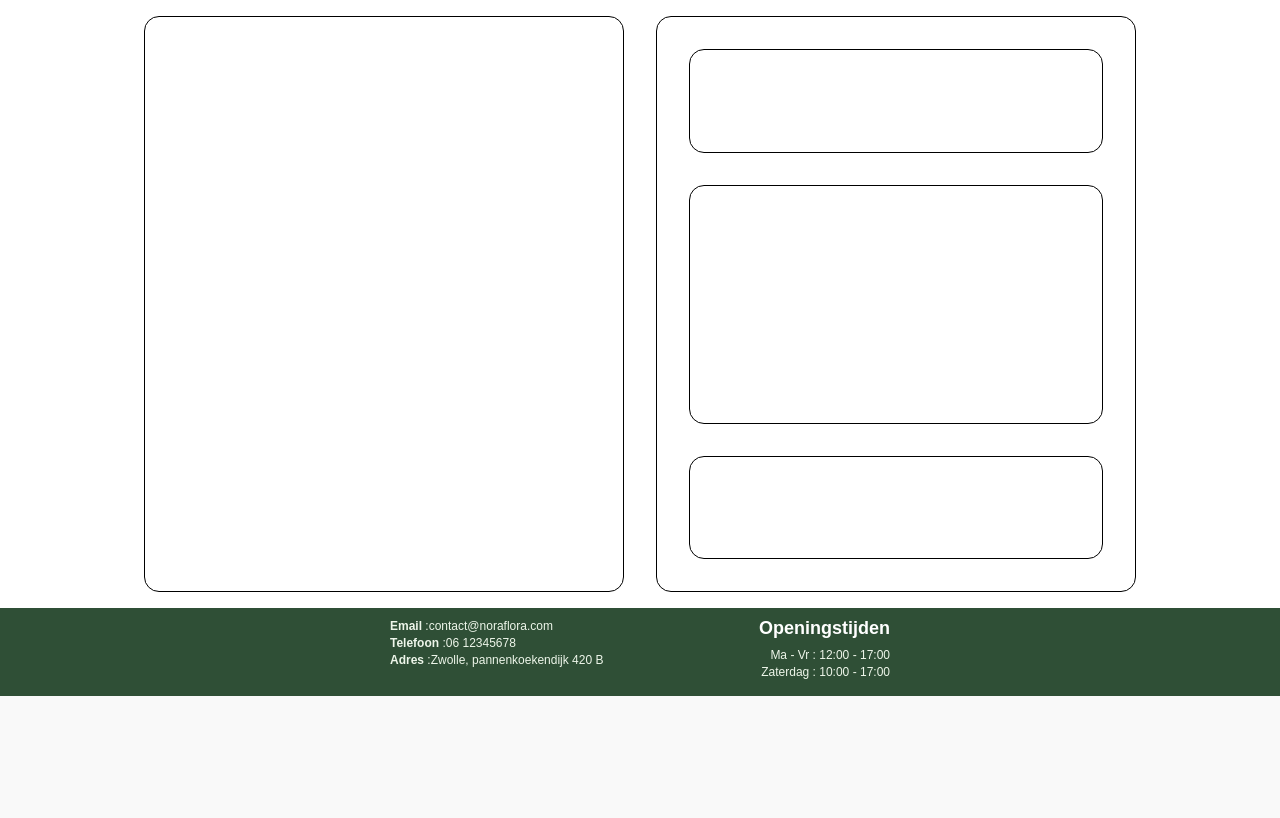
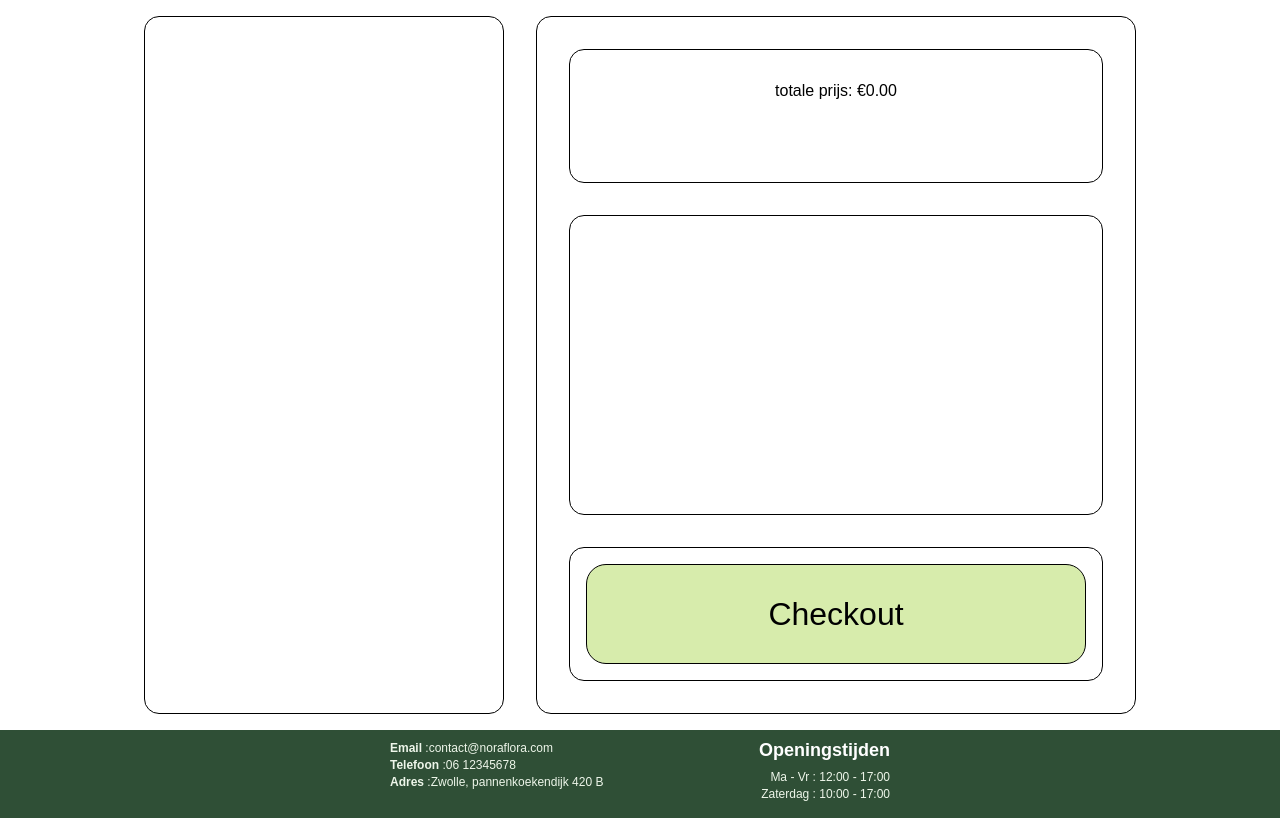
Before and after one commit to Lukas-1601/Nora-s-Flora-s2, a PHP site: page /ShoppingCart.html in a window 1280 px wide. Shown: the part 112-930 px from the top of the page. Before the commit the page ends 808 px from the top, so only its background shows below. Run offline with PHP 8.4, Linux system fonts and the light colour scheme.

Commit message:
added stuff to shoppingcart
for a example

```diff
--- a/ShoppingCart.html
+++ b/ShoppingCart.html
@@ -27,7 +27,7 @@
 
         <article class="box checkout">
           <section class="sub-box">
-
+           <p> totale prijs: <span class="totale-prijs">€0.00</span></p>
           </section>
 
           <section class="sub-box order-summary">
@@ -35,7 +35,7 @@
           </section>
 
           <section class="sub-box">
-
+            <button class="checkout-button">Checkout</button>
           </section>
         </article>
       </main>
--- a/Styles.css
+++ b/Styles.css
@@ -335,6 +335,25 @@ button {
   display: grid;
   grid-template-rows: 1fr 2fr 1fr;
 }
+button.checkout-button {
+  width: 500px;
+  height: 100px;
+  font-size: 32px;
+
+}
+
+button.checkout-button:hover {
+  background-color: var(--background-color7);
+  transition: 0.3s ease;
+}
+
+button.checkout-button:active {
+  background-color: var(--background-color5);
+  transition: 0.3s ease;
+}
+
+
+
 
 /* ==========================================================================
    Footer (all pages)
```
